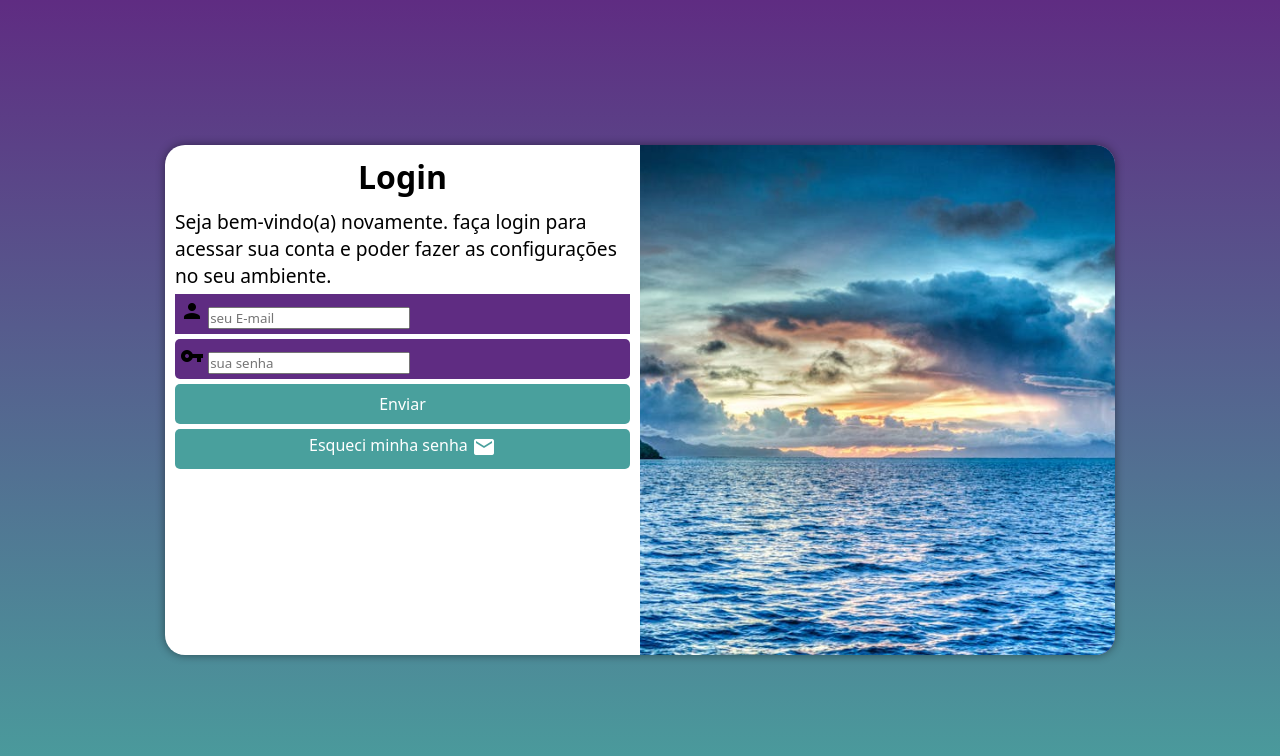
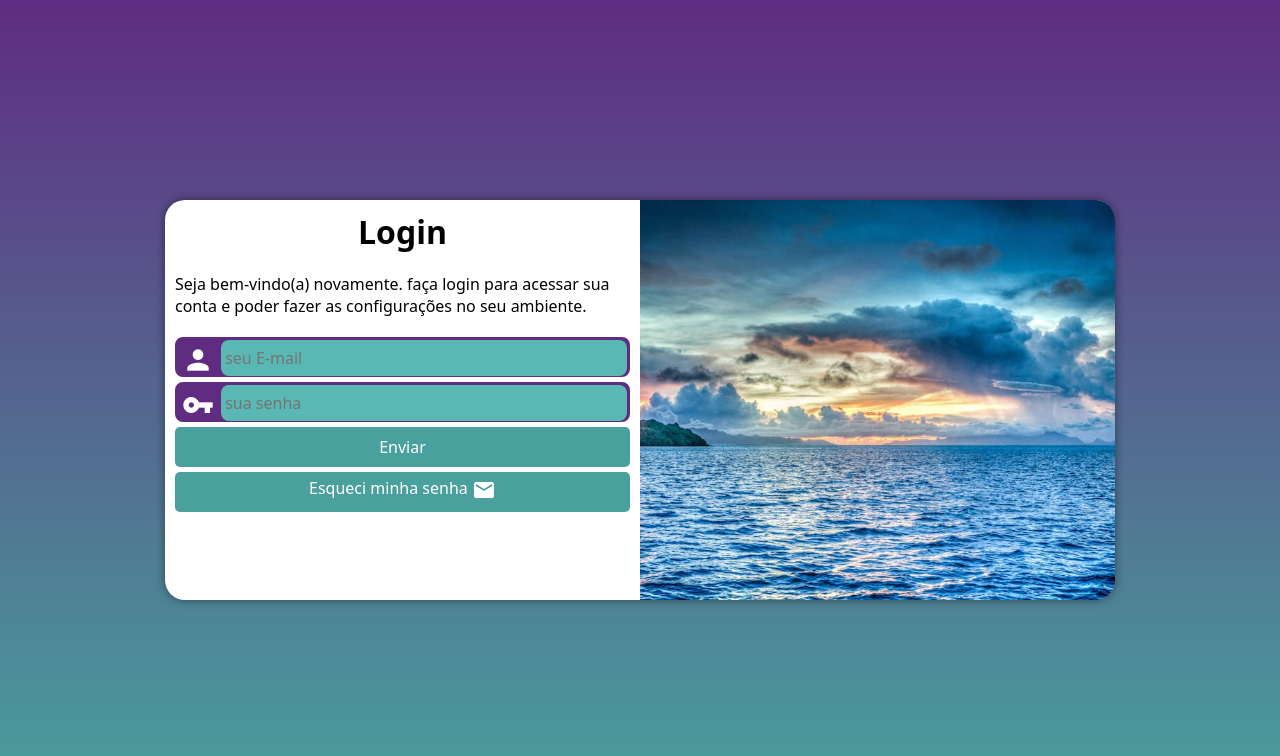
Before and after one commit to landon-2003/projeto-login, a plain HTML site: page index.html in a window 1280 px wide. Drawn offline with Linux system fonts and the light colour scheme.

Commit message:
finalização do projeto

```diff
--- a/estilos/media-query.css
+++ b/estilos/media-query.css
@@ -8,6 +8,7 @@ Desktop: min 992px até 1200px
 Grandes Telas:min 1200px
 */
 
+/* Configuração para tablets*/
 @media screen and (min-width: 768px) and (max-width: 992px){
     body{
         background-image: linear-gradient(to top, #49a09d, #5f2c82);
@@ -15,6 +16,7 @@ Grandes Telas:min 1200px
 
     section#login{
         width: 80vw;
+        height: 290px;
     }
 
     section#login > div#imagem{
@@ -29,6 +31,7 @@ Grandes Telas:min 1200px
     }
 }
 
+/* Configuração para Tvs e desktops*/
 @media screen and (min-width: 992px){
     body{
         background-image: linear-gradient(to top, #49a09d, #5f2c82);
@@ -36,6 +39,7 @@ Grandes Telas:min 1200px
 
     section#login{
         width: 950px;
+        height: 400px;
     }
 
     section#login > div#imagem{
@@ -54,6 +58,7 @@ Grandes Telas:min 1200px
     }
 
     div#formulario > p{
-        font-size: 1.2em;
+        font-size: 1em;
+        margin: 20px 0px;
     }
 }
--- a/estilos/style.css
+++ b/estilos/style.css
@@ -31,19 +31,19 @@ main{
 
 section#login{
     background-color: white;
-    width: 260px;
-    height: 510px;
+    width: 250px;
+    height: 515px;
     border-radius: 20px;
     box-shadow: 0px 0px 10px rgba(0, 0, 0, 0.450);
 
     position: absolute;
     top: 50%;
     left: 50%;
-    transform: translate(-50%, -50%);
     overflow: hidden;
 
     transition: width .5s, height .5s;
     transition-timing-function: ease;
+    transform: translate(-50%, -50%);
 }
 
 section#login > div#imagem{
@@ -70,25 +70,38 @@ div#formulario > p{
 
 form > div.campo{
     background-color: #5f2c82;
+    border: 2px solid #5f2c82;
     display: block;
     width: 100%;
     height: 40px;
+    border-radius: 8px;
     margin: 5px 0px;
+}
+
+div.campo > label {
+    display: none;
+}
+
+div.campo > span{
+    color: white;
+    font-size: 2em;
+    width: 40px;
     padding: 5px;
 }
 
-form > div.senha{
-    background-color: #5f2c82;
-    display: block;
-    width: 100%;
-    height: 40px;
-    border-radius: 5px;
-    margin: 5px 0px;
-    padding: 5px;
+div.campo > input{
+    background-color: #5ab8b4;
+    font-size: 1em;
+    width: calc(100% - 45px);
+    height: 100%;
+    border: 0px;
+    border-radius: 8px;
+    padding: 4px;
+    transform: translateY(-12px);
 }
 
-div > label {
-    display: none;
+div.campo > input:focus-within{
+    background-color: white;
 }
 
 form > input[type=submit]{
--- a/index.html
+++ b/index.html
@@ -23,7 +23,7 @@
                         <input type="email" name="login" id="ilogin" placeholder="seu E-mail" required autocomplete="email" maxlength="50">
                         <label for="ilogin">Login:</label>
                     </div>
-                    <div class="senha">
+                    <div class="campo">
                         <span class="material-icons">vpn_key</span>
                         <input type="password" name="senha" id="isenha" placeholder="sua senha" required autocomplete="current-password" minlength="8" maxlength="16">
                         <label for="isenha">Senha:</label>
```
